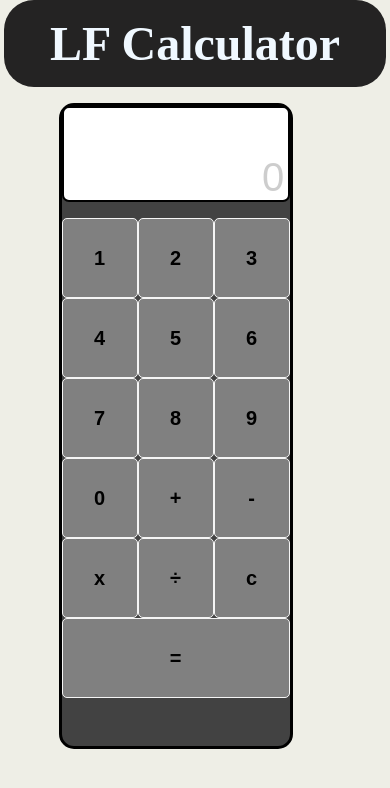
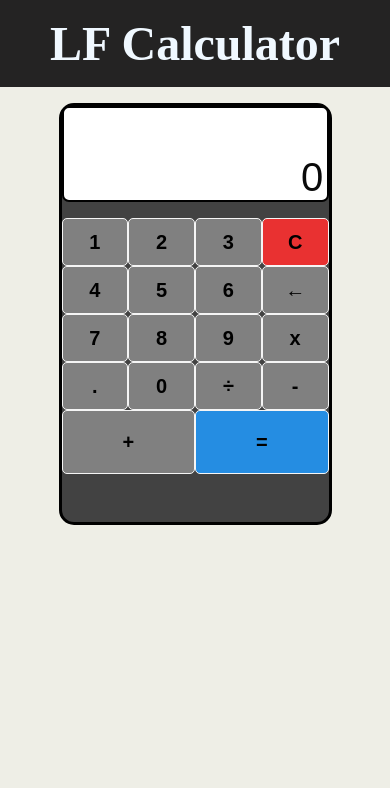
Before and after one commit to LahFlame/Lf-calculator, a React (Create React App) app: page / in a window 390 px wide. Shown: the top 788 px of the page. Built offline with nearby package versions, Linux system fonts and the light colour scheme; the HTML template or start-up script is replaced by a standard one; a web font is replaced by a local one.

Commit message:
added the delete,point and improved the UI

```diff
--- a/package.json
+++ b/package.json
@@ -2,10 +2,12 @@
   "name": "coursera",
   "version": "0.1.0",
   "private": true,
+  "homepage": "https://LahFlame.github.io/my-react-calculator",
   "dependencies": {
     "@testing-library/jest-dom": "^5.16.5",
     "@testing-library/react": "^13.4.0",
     "@testing-library/user-event": "^13.5.0",
+    "gh-pages": "^5.0.0",
     "react": "^18.2.0",
     "react-dom": "^18.2.0",
     "react-scripts": "5.0.1",
@@ -16,7 +18,9 @@
     "start": "react-scripts start",
     "build": "react-scripts build",
     "test": "react-scripts test",
-    "eject": "react-scripts eject"
+    "eject": "react-scripts eject",
+    "predeploy": "npm run build",
+    "deploy": "gh-pages -b master -d build"
   },
   "eslintConfig": {
     "extends": [
--- a/src/components/button-container/button-container.component.jsx
+++ b/src/components/button-container/button-container.component.jsx
@@ -3,7 +3,7 @@ import "./button-container.styles.scss"
 import data from "../../data";
 import Button from "../buttons/button.component";
 
-const ButtonContainer = ({handleClick,displayResult,displayNum}) => {
+const ButtonContainer = ({handleClick}) => {
     return(
         <section className="button-container">
             {
--- a/src/components/button-screen/button-screen.component.jsx
+++ b/src/components/button-screen/button-screen.component.jsx
@@ -4,8 +4,8 @@ import "./button-screen.styles.scss"
 const ButtonScreen = ({result,input,displayResult,displayNum}) => {
     return(
         <div className="button-screen">
-            <span className={`default ${displayResult ? null : displayNum ? null : "animate"}`}>0</span>
-            <span>{displayResult ? result : displayNum ? input : null}</span>
+            <span className={`default ${displayResult ? null : displayNum === false || displayNum.length === 0  ? "animate" : null} `}>0</span>
+            <span className={`${displayResult? "small" : null}`}>{displayResult ? result : displayNum ? input : null}</span>
         </div>
     )
 }
--- a/src/components/button-screen/button-screen.styles.scss
+++ b/src/components/button-screen/button-screen.styles.scss
@@ -7,11 +7,13 @@
     margin-bottom: 1rem;
     position: relative;
     font-size: 2rem;
+    overflow: hidden;
 
     span{
         position: absolute;
         bottom: 0;
         right: 0;
+
     }
     .default{
         display: none;
@@ -21,6 +23,9 @@
         font-size: 2.5rem;
         display: inline;
         animation: blink 0.6s ease-in-out infinite alternate ;
+    }
+    .small{
+        font-size: 25px;
     }
 
     @keyframes blink {
--- a/src/components/buttons/button.component.jsx
+++ b/src/components/buttons/button.component.jsx
@@ -4,7 +4,7 @@ import "./button.styles.scss"
 const Button = ({value,handleClick}) => {
     return(
         <div className="button">
-            <button onClick={handleClick} >{value}</button>
+            <button onClick={handleClick} name={value}>{value}</button>
         </div>
     )
 }
--- a/src/components/buttons/button.styles.scss
+++ b/src/components/buttons/button.styles.scss
@@ -1,10 +1,10 @@
 .button{
-    min-width: 4rem;
+
     display: flex;
     flex: 1 0 24%;
 
     button{
-        height: 5rem;
+        height: 3rem;
         flex-grow: 1;
         font-weight: 550;
 
@@ -12,5 +12,19 @@
             cursor: pointer;
         }
     }
+    &:last-child button{
+        height: 4rem;
+        background-color: rgb(37, 141, 226);
+    }
+    &:nth-last-child(2) button{
+        height: 4rem;
 
+    }
+
+    &:nth-child(4) button{
+        background-color: rgb(233, 49, 49);
+    }
+    &:nth-last-col{
+        margin-left: 10px;
+    }
 }
--- a/src/components/calculator-container/calculator-container.component.jsx
+++ b/src/components/calculator-container/calculator-container.component.jsx
@@ -24,6 +24,15 @@ class CalculatorContainer extends React.Component {
 
         if(number >= 0){
              this.setState({
+                result: result,
+                inputNum: inputNum + buttonChar,
+                displayResult: false,
+                displayNum: true,
+                sign: sign
+            })
+        }
+        if(buttonChar === "." && !inputNum.includes(".") ){
+            this.setState({
                 result: result,
                 inputNum: inputNum + buttonChar,
                 displayResult: false,
@@ -79,17 +88,20 @@ class CalculatorContainer extends React.Component {
                 }
             }
         }
-        if(buttonChar === "c"){
+        if(buttonChar === "C"){
             this.setState({
                 result: "",
                 inputNum: "",
                 displayResult: false,
                 displayNum: false,
                 sign: ""
-            },() => console.log(this.state))
+            })
         }
         if(buttonChar === "="){
             this.prevDataCalc(result,inputNum,sign)
+        }
+        if(buttonChar === "←"){
+            this.handleDel(inputNum);
         }
 
     }
@@ -187,7 +199,7 @@ class CalculatorContainer extends React.Component {
                 }
                 subtractFunc = (result,inputNum,sign) => {
                     this.setState({
-                        result: result - Number(inputNum),
+                        result:  result - Number(inputNum),
                         inputNum: "",
                         displayResult: true,
                         displayNum: false,
@@ -196,7 +208,7 @@ class CalculatorContainer extends React.Component {
                 }
                 multiplyFunc = (result,inputNum,sign) => {
                     this.setState({
-                        result: result * Number(inputNum),
+                        result:  result * Number(inputNum),
                         inputNum: "",
                         displayResult: true,
                         displayNum: false,
@@ -205,11 +217,20 @@ class CalculatorContainer extends React.Component {
                 }
                 divideFunc = (result,inputNum,sign) => {
                     this.setState({
-                        result: result / Number(inputNum),
+                        result:  result / Number(inputNum),
                         inputNum: "",
                         displayResult: true,
                         displayNum: false,
                         sign: sign
+                    })
+                }
+                handleDel  = (inputNum) => {
+
+                    const lastPosition = inputNum.length-1;
+                    this.setState((prevState) => {
+                        return ({
+                            ...prevState,
+                            inputNum: inputNum.slice(0,lastPosition)})
                     })
                 }
 
--- a/src/components/calculator-container/calculator-container.styles.scss
+++ b/src/components/calculator-container/calculator-container.styles.scss
@@ -1,17 +1,19 @@
 .calculator-container{
-    width: 40%;
-    margin: 1rem 30%;
+    max-width: 370px;
+    margin: 1rem auto;
     border: 3px solid black;
     padding-bottom: 3rem;
     border-radius: 15px;
     background-color: rgb(66, 66, 66);
+    display: grid;
+    grid-template-areas: "num";
 }
 
 @media screen and (max-width: 495px) {
     .calculator-container{
-        width: 60%;
+        max-width: 320px;
         margin: 1rem 15%;
-        color: #ccc;
+
     }
 
 }
--- a/src/components/header/header.styles.scss
+++ b/src/components/header/header.styles.scss
@@ -2,8 +2,8 @@
     background-color: rgb(36, 35, 35);
     padding: 1rem 0;
     text-align: center;
-    margin: 0 20%;
-    border-radius: 30px;
+    margin: 0;
+
     color: aliceblue;
 
     h1{
@@ -15,6 +15,7 @@
 
 @media screen and (max-width: 495px){
     .header{
-        margin: 0 1%;
+        margin: 0;
+        border-radius: 0;
     }
 }
--- a/src/data.js
+++ b/src/data.js
@@ -12,6 +12,10 @@
         value: "3"
     },
     {
+        id: 14,
+        value: "C"
+    },
+    {
         id: 4,
         value: "4"
     },
@@ -22,6 +26,10 @@
     {
         id: 6,
         value: "6"
+    },
+    {
+        id: 16,
+        value: "←"
     },
     {
         id: 7,
@@ -36,33 +44,34 @@
         value: "9"
     },
     {
+        id: 12,
+        value: "x"
+    },
+    {
+        id:17,
+        value: "."
+    },
+    {
         id: 0,
         value: "0"
+    },
+
+    {
+        id: 13,
+        value: "÷"
+    },
+    {
+        id: 11,
+        value: "-"
     },
     {
         id: 10,
         value: "+"
     },
     {
-        id: 11,
-        value: "-"
-    },
-    {
-        id: 12,
-        value: "x"
-    },
-    {
-        id: 13,
-        value: "÷"
-    },
-    {
-        id: 14,
-        value: "c"
-    },
-    {
         id: 15,
         value: "="
-    }
+    },
 
 
 ]
```
Also changed, not shown: 1 other file (tests, documents, lock files or other folders).
